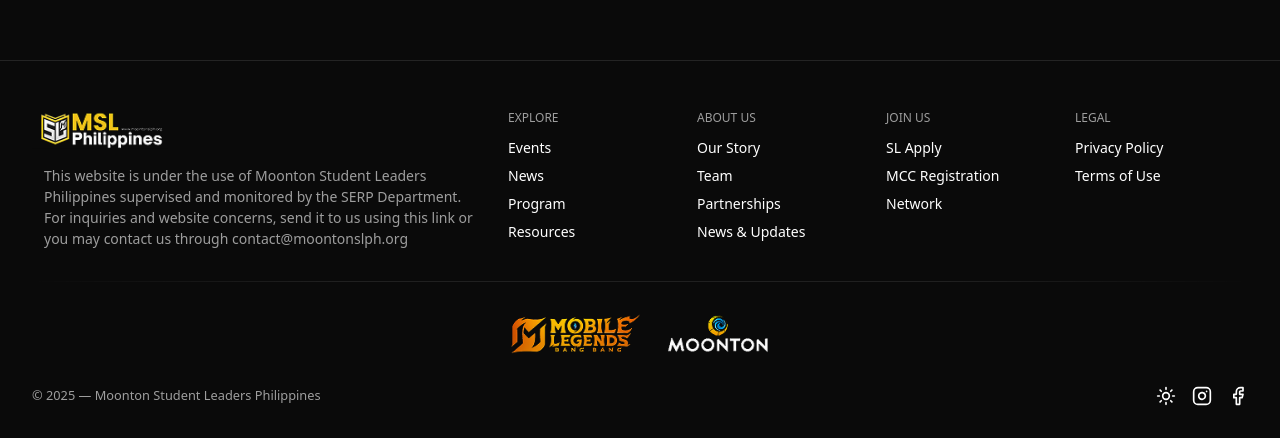
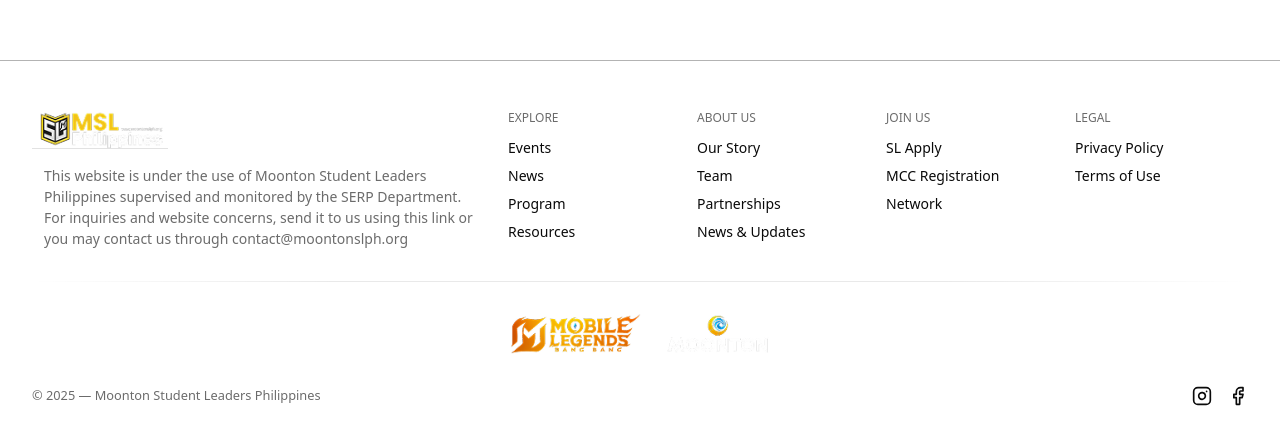
Before and after one commit to moontonsl/2025NewRepo, a React (Vite) app in the folder client/: page /resources in a window 1280 px wide. Shown: the part 740-1178 px from the top of the page. Built offline with nearby package versions, Linux system fonts and the light colour scheme.

Commit message:
refactor(components): remove author and date from NewsSection, comment out ThemeToggleButton in Footer
- Removed `author` and `date` fields from the `NewsSection` component in `NewsSection.jsx`.
- Commented out the `<ThemeToggleButton />` component in the `Footer` component in `Footer.jsx`.

```diff
--- a/client/src/components/Footer/Footer.jsx
+++ b/client/src/components/Footer/Footer.jsx
@@ -97,7 +97,7 @@ const Footer = () => {
             <div className={styles.footerBottom}>
                 <div className={styles.footerCopyright}>© 2025 — Moonton Student Leaders Philippines</div>
                 <div className={styles.socials}>
-                    <ThemeToggleButton /> {/* Your new component */}
+                    {/*<ThemeToggleButton />*/}
                     <a href="https://instagram.com" target="_blank" rel="noopener noreferrer" aria-label="Instagram">
                         <Instagram size={20}/>
                     </a>
--- a/client/src/pages/Home/components/NewsSection.jsx
+++ b/client/src/pages/Home/components/NewsSection.jsx
@@ -3,8 +3,8 @@ const NewsSection = () => {
         {
             category: "Food",
             title: "Finger-Lickin' Chicken Wings That Will Leave You Craving More",
-            author: "Lan",
-            date: "April 26, 2025",
+            // author: "Lan",
+            // date: "April 26, 2025",
             image: "https://images.unsplash.com/photo-1624726175512-19b9baf9fbd1?q=80&w=2070&auto=format&fit=crop&ixlib=rb-4.0.3&ixid=M3wxMjA3fDB8MHxwaG90by1wYWdlfHx8fGVufDB8fHx8fA%3D%3D",
             size: "large",
         },
```
